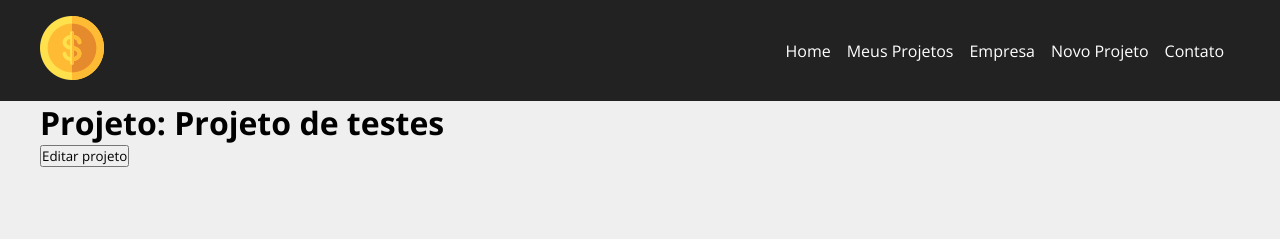
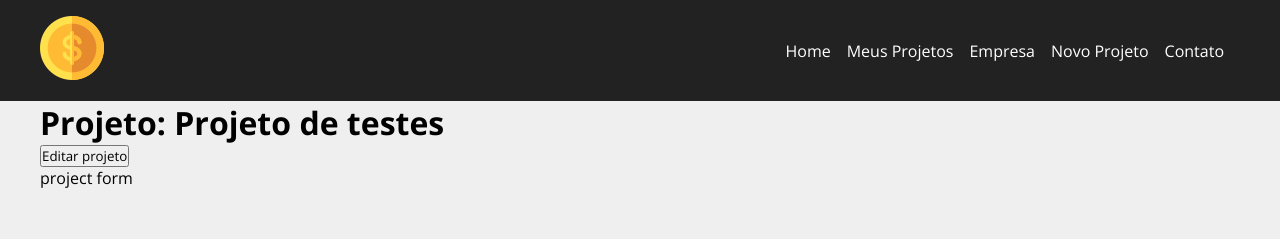
Before and after one commit to BrunoSilva03/Costs, a React (Vite) app in the folder costs/: page /project/1 in a window 1280 px wide. Shown: the top 239 px of the page. Built offline with nearby package versions, Linux system fonts and the light colour scheme; data requests are answered from the project's data file.

Commit message:
Prosseguindo com Update

```diff
--- a/costs/src/components/pages/Project.jsx
+++ b/costs/src/components/pages/Project.jsx
@@ -11,6 +11,7 @@ function Project() {
     const { id } = useParams()
 
     const [project, setProject] = useState([])
+    const [showProjectForm, setShowProjectForm] = useState(false)
 
     useEffect(() => {
         setTimeout(() => {
@@ -28,6 +29,11 @@ function Project() {
         }, 333)
     }, [id])
 
+
+    function toggleProjectForm() {
+        setShowProjectForm(!showProjectForm)
+    }
+
     return (
         <>
         {project.name ? (
@@ -35,7 +41,18 @@ function Project() {
                 <Container customClass="column">
                     <div>
                         <h1>Projeto: {project.name}</h1>
-                        <button>Editar projeto</button>
+                        <button onClick={toggleProjectForm}>
+                            {!showProjectForm ? 'Editar projeto' : 'Fechar'}
+                            </button>
+                            {!showProjectForm ? (
+                                <div>
+                                    <p>project form</p>
+                                </div>
+                            ) : (
+                                <div>
+                                    <p>detalhes do projeto</p>
+                                </div>
+                            )}
                     </div>
                 </Container>
             </div>
```
